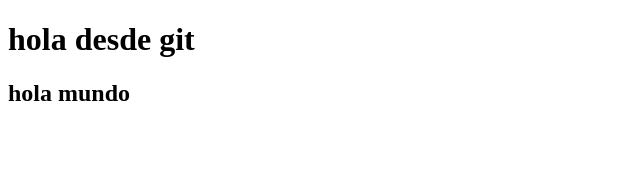
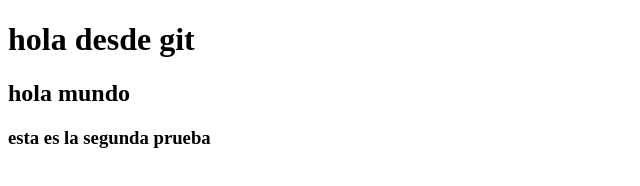
Before and after one commit to Antoniosuria/ejemplo-git, a plain HTML site: page index.html in a window 1280 px wide. Shown: the whole page, without its empty margins (0-640 px from the left). Drawn offline with Linux system fonts and the light colour scheme.

Commit message:
la tercera linea

```diff
--- a/index.html
+++ b/index.html
@@ -10,5 +10,6 @@
 <body>
     <h1>hola desde git</h1>
     <div><h2>hola mundo</h2></div>
+    <h3>esta es la segunda prueba</h3>
 </body>
 </html>
```
